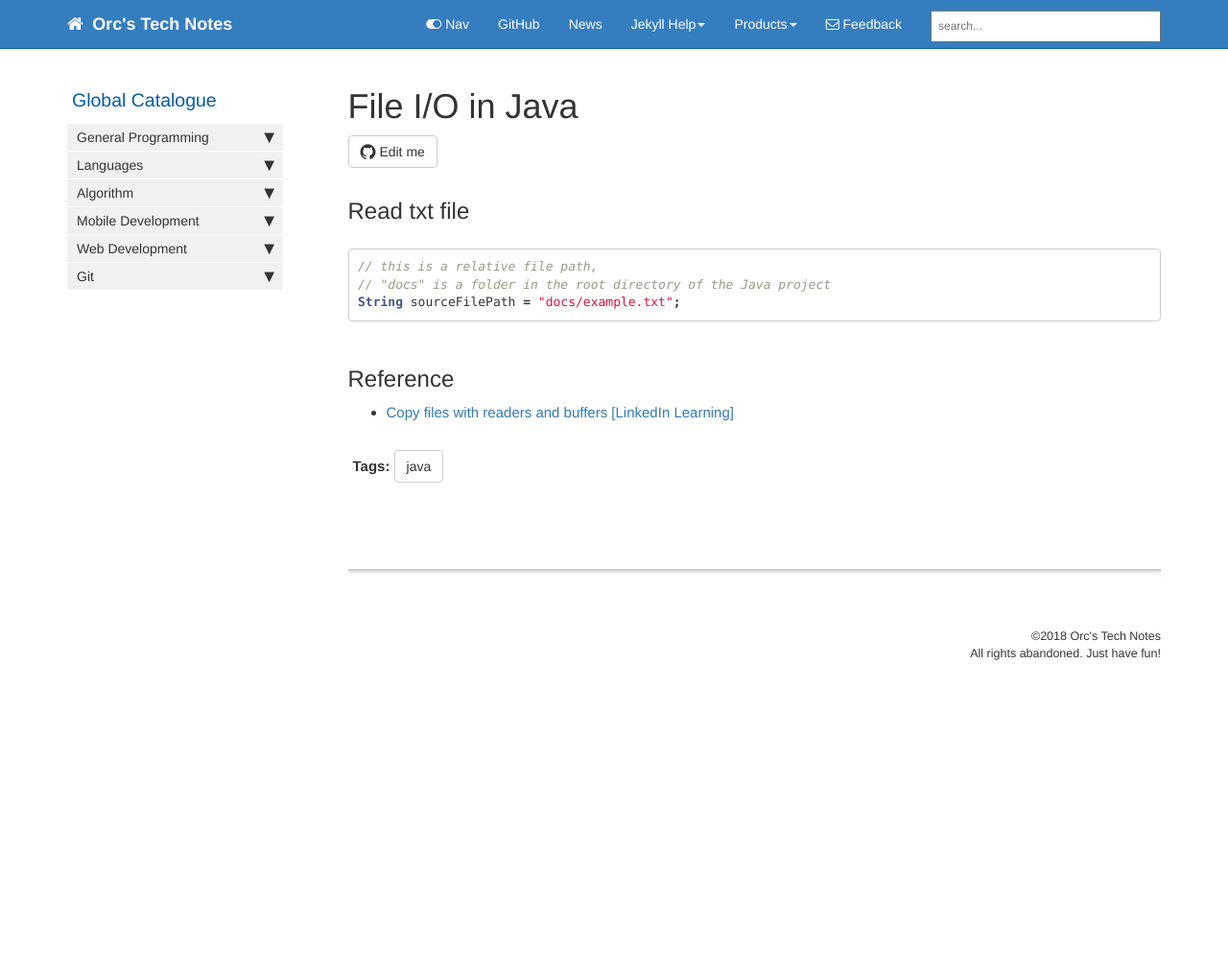
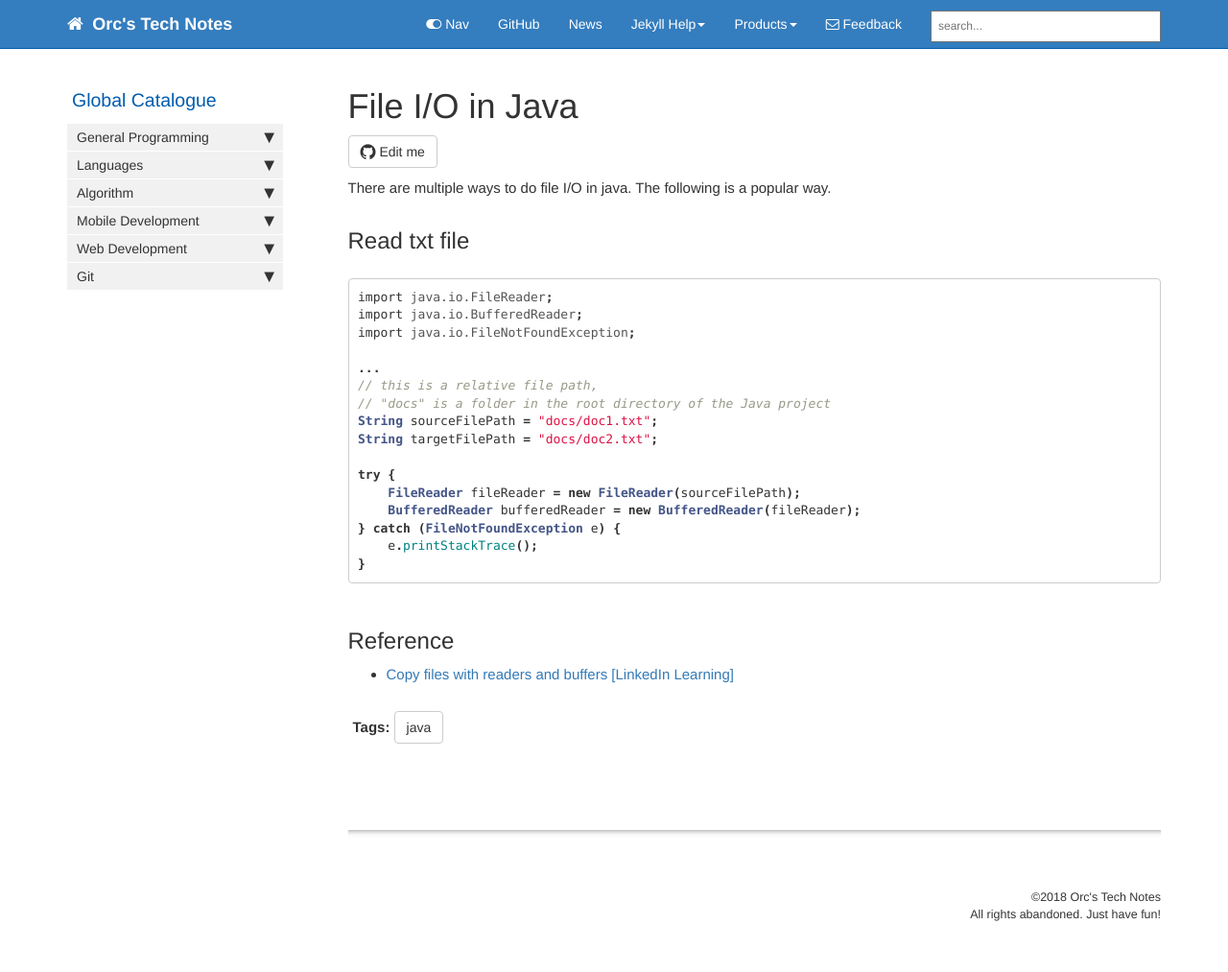
Before and after one commit to HungryOrc/hungryorc.github.io, a Jekyll site: the page built from pages/java/java_file_io.md, in a window 1280 px wide. Shown: the whole page at 96% size. Built offline with Jekyll 4.4.1, drawn with Linux system fonts in a browser that asks for light colours; nearby versions of some CDN libraries; comment, search, counter and statistics services are not loaded; before the commit the page ends 900 px from its top, so only the background shows below that.

Commit message:
Update java_file_io.md

````diff
--- a/pages/java/java_file_io.md
+++ b/pages/java/java_file_io.md
@@ -8,12 +8,26 @@ permalink: java_file_io.html
 folder: java
 toc: false
 ---
+There are multiple ways to do file I/O in java. The following is a popular way.
 
 ## Read txt file
 ```java
+import java.io.FileReader;
+import java.io.BufferedReader;
+import java.io.FileNotFoundException;
+
+...
 // this is a relative file path,
 // "docs" is a folder in the root directory of the Java project
-String sourceFilePath = "docs/example.txt";
+String sourceFilePath = "docs/doc1.txt";
+String targetFilePath = "docs/doc2.txt";
+
+try {
+    FileReader fileReader = new FileReader(sourceFilePath);
+    BufferedReader bufferedReader = new BufferedReader(fileReader);
+} catch (FileNotFoundException e) {
+    e.printStackTrace();
+}
 ```
 
 ## Reference
````
